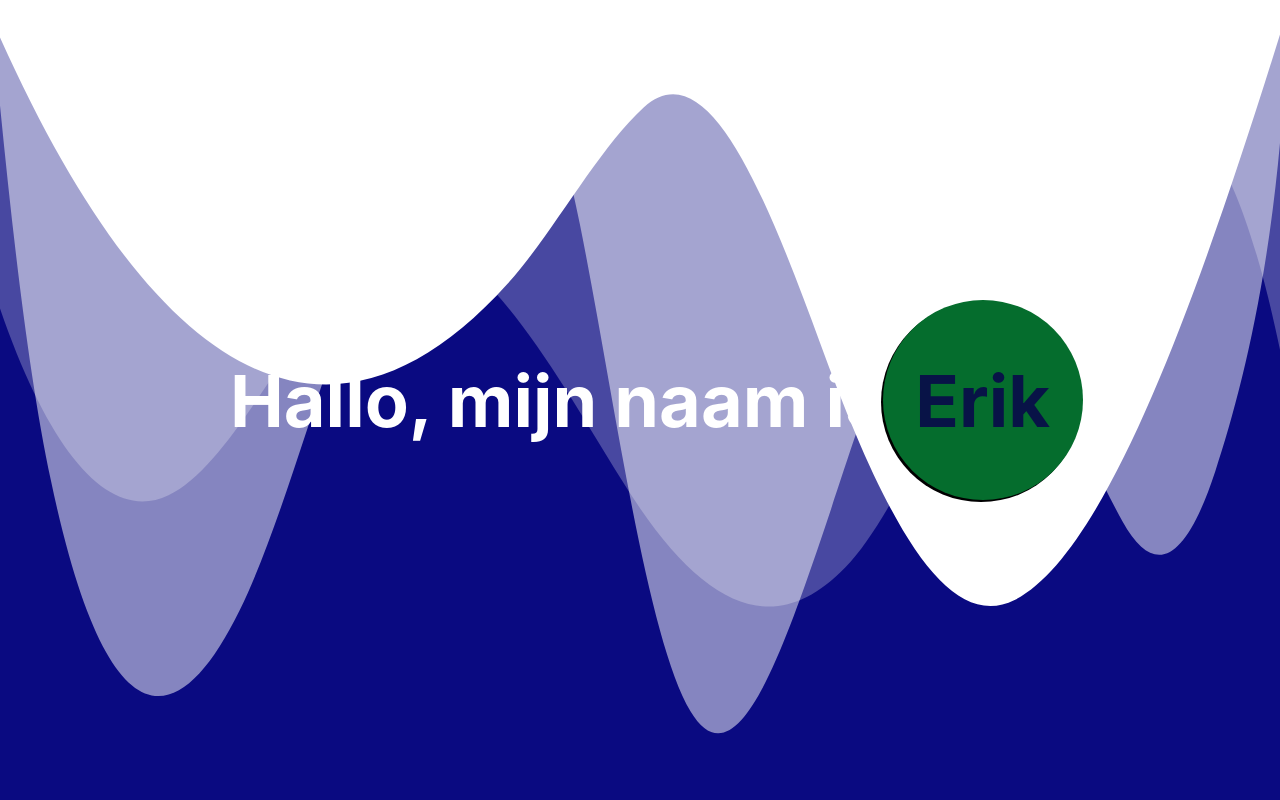
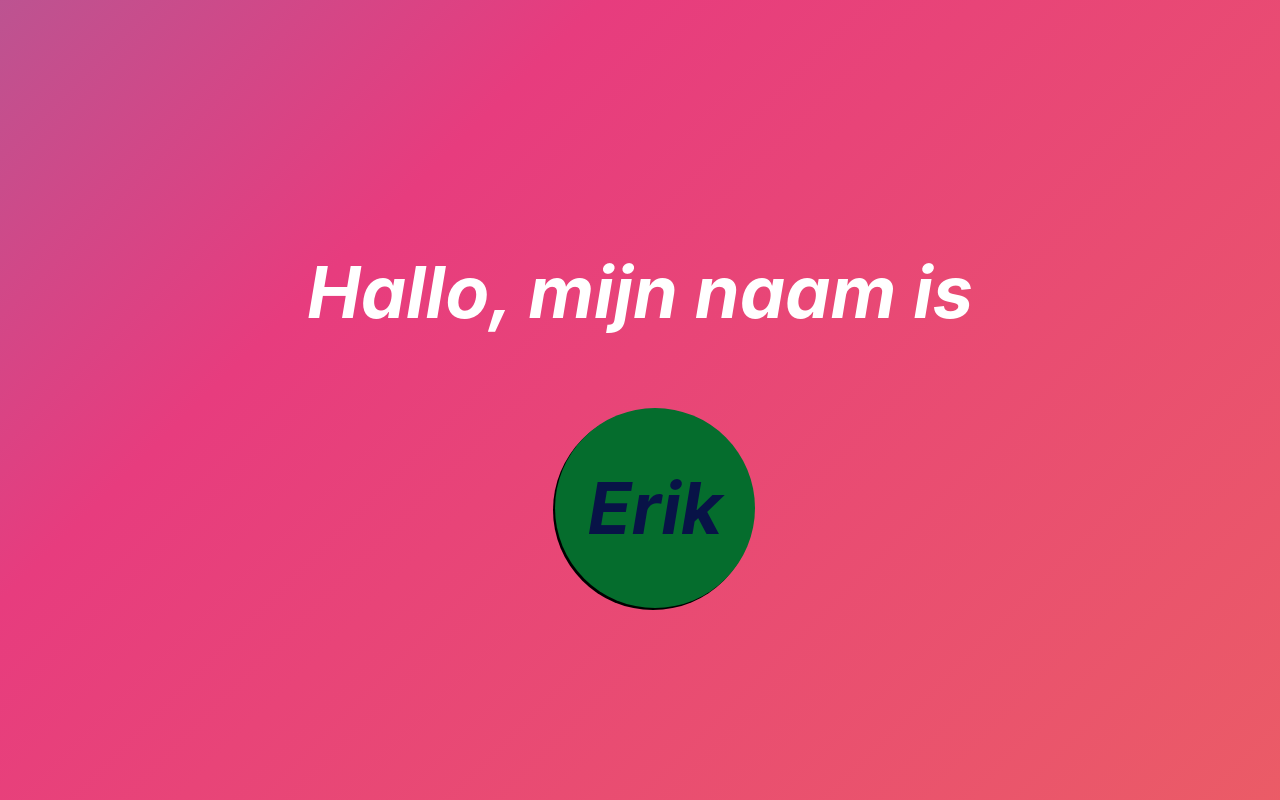
Before and after one commit to GeneralOrange/orange-developer, a Next.js app: page / in a window 1280 px wide. Built offline with nearby package versions, Linux system fonts and the light colour scheme.

Commit message:
Background works

```diff
--- a/pages/_app.js
+++ b/pages/_app.js
@@ -1,12 +1,10 @@
 import '../styles/globals.scss'
 import Footer from '../components/Footer';
-import { motion } from 'framer-motion'
 
-function MyApp({ Component, pageProps, router }) {
+function MyApp({ Component, pageProps }) {
   return (
     <>
       <Component {...pageProps} />
-      <Footer/>
     </>
 
   );
--- a/pages/index.js
+++ b/pages/index.js
@@ -4,7 +4,7 @@ import Link from 'next/link'
 import { Container, Heading, Center } from '@chakra-ui/react'
 import Layout from '../components/Layout'
 import { Button } from '@chakra-ui/button'
-import { motion } from 'framer-motion'
+//import { motion } from 'framer-motion'
 import styles from '../styles/Home.module.scss'
 import Cube from '../components/Cube.js'
 
@@ -21,8 +21,9 @@ export default function Home() {
 
           <Container>
             <Center h='100vh'>
-                <Heading as='h1' size='4x1' fontSize='72' className={styles.Home__title}>
+                <Heading as='h1' size='4x1' fontSize='72' fontStyle='italic' textAlign='center' lineHeight='3' className={styles.Home__title}>
                   Hallo, mijn naam is
+                    <br/>
                     <Link href='/over-mij/'>
                       <span>Erik</span>
                     </Link>
--- a/styles/Home.module.scss
+++ b/styles/Home.module.scss
@@ -1,5 +1,23 @@
 .Home {
-  background-color: rgb(10, 10, 129);
+  background: {
+    image: linear-gradient(-45deg, #ee7752, #e73c7e, #23a6d5, #23d5ab);
+    size: 400% 400%;
+  }
+  animation: backgroundAnimate 20s ease infinite;
+
+  @keyframes backgroundAnimate {
+    0% {
+      background-position: 0% 50%;
+    }
+
+    50% {
+      background-position: 100% 50%;
+    }
+
+    100% {
+      background-position: 0% 50%;
+    }
+  }
 
   &__title {
     color: white;
```
Also changed, not shown: 2 other files (tests, documents, lock files or other folders).
